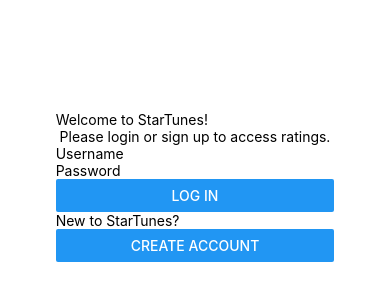
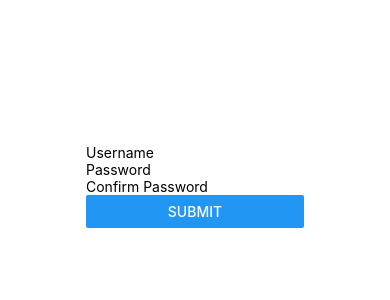
Before and after one commit to SimChid/comp-333-hw4, a React Native app in the folder StarTunesApp/: screen / in a window 390 px wide. Shown: the part 236-536 px from the top of the page. Built offline with nearby package versions, Linux system fonts and the light colour scheme.

Commit message:
Sign In and Up

```diff
--- a/StarTunesApp/SignInUp.js
+++ b/StarTunesApp/SignInUp.js
@@ -1,7 +1,7 @@
 import axios from "axios";
-import React, {Component} from "react";
+import React, {Component, useState} from "react";
 import { Text, View, Button, TextInput } from "react-native";
-
+/*
 class SignInUp extends Component {
     constructor(props){
         super(props);
@@ -42,6 +42,17 @@ class SignInUp extends Component {
 
     SignUpHandler  = (event) => { // Send the HTTP request to sign up
         event.preventDefault() ;
+        fetch("http://localhost/comp-333-hw3/index.php/user/create",{
+            method : "POST",
+            body : JSON.stringify({username : this.state.username, p1 : this.state.password, p2 : this.state.confirm})
+        }).then((response) => {
+            if (response.data === "user created"){
+                this.props.setLoggedIn(true)
+            } else {
+                this.setState({information : response.data})
+            }
+        }).catch((error) => console.log(error)) ;
+
         axios.post("http://localhost/comp-333-hw3/index.php/user/create", // Request
             {username : this.state.username,p1 : this.state.password, p2 : this.state.confirm}).then((response) => // Info
             { // What to do with the response
@@ -99,7 +110,7 @@ class SignInUp extends Component {
                             placeholder = "Confirm Password"
                         />
                         <Button
-                            onFormSubmit = {this.SignUpHandler}
+                            onPress = {this.SignUpHandler}
                             title = "Sign Up"
                         />
                         <Button
@@ -114,4 +125,70 @@ class SignInUp extends Component {
 
 }
 
+*/
+
+/*
+I used ChatGPT to understand using functions instead of classes and
+got help with setting state here.
+*/
+const SignInUp = () => {
+    const [uname,setUsername] = useState('') ;
+    const [password,setPassword] = useState('') ;
+    const [confirm,setConfirm] = useState('') ;
+    const [preferredPage,setPreferredPage] = useState('') ;
+    const [information,setInformation] = useState('Information') ;
+
+    const handleSU = (event) => {
+        print(signUpData) ;
+        event.preventDefault() ;
+        fetch("http://localhost/comp-333-hw3/index.php/user/create",{
+            method : "POST",
+            body : JSON.stringify({username : uname, p1 : password, p2 : confirm})
+        }).then((response) => {
+            if (response.data === "user created"){
+                this.props.setLoggedIn(true)
+            } else {
+                this.setState({information : response.data})
+            }
+        }).catch((error) => console.log(error)) ;
+        // Process the form data here
+        //console.log('Form Data:', formData);
+        // You can send the data to a server, perform validation, etc.
+    };
+    const handleLI = (event) => {} ;
+
+    switch (preferredPage) {
+        case "":
+            <View>
+                <Text>Welcome to StarTunes!</Text>
+                <Text> {information} </Text>
+                <TextInput placeholder = "Username" onChangeText={(text) => setUsername(text)} />
+                <TextInput placeholder="Password" onChangeText={(text) => setPassword(text)} />
+                <Button title = "Log In" onPress = {handleLI}  />
+                <Text>New to StarTunes?</Text>
+                //<Button onPress = {setPreferredPage('Sign Up')} title = "Create Account" />
+            </View>
+
+        case "Sign Up" :
+            return (
+                <View>
+                    <TextInput placeholder="Username" onChangeText={(text) => setUsername(text)} />
+                    <TextInput placeholder="Password" onChangeText={(text) => setPassword(text)} />
+                    <TextInput placeholder="Confirm Password" onChangeText={(text) => setConfirm(text)} />
+                    <Button title="Submit" onPress={() => handleSU()} />
+                </View>
+            ) ;
+        case "Log In" :
+            return (
+                <View>
+                    <TextInput placeholder="Username" onChangeText={(text) => setUsername(text)} />
+                    <TextInput placeholder="Password" onChangeText={(text) => setPassword(text)} />
+                    <Button title="Log In" onPress={() => handleLI()} />
+                </View>
+            ) ;
+    }
+
+
+} ;
+
 export default SignInUp;
```
